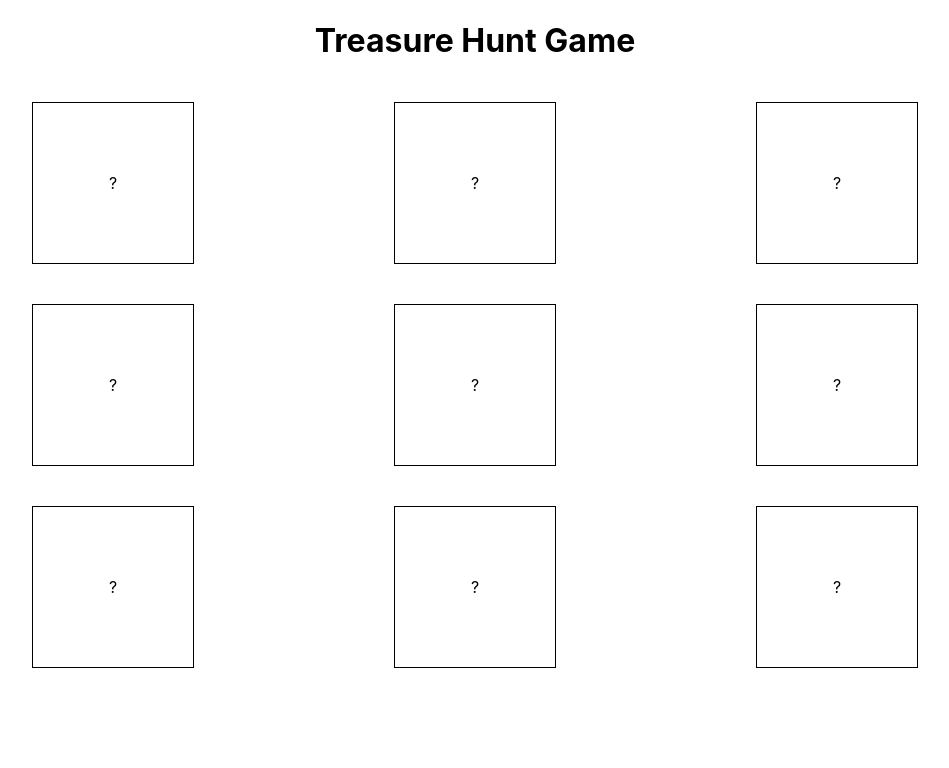
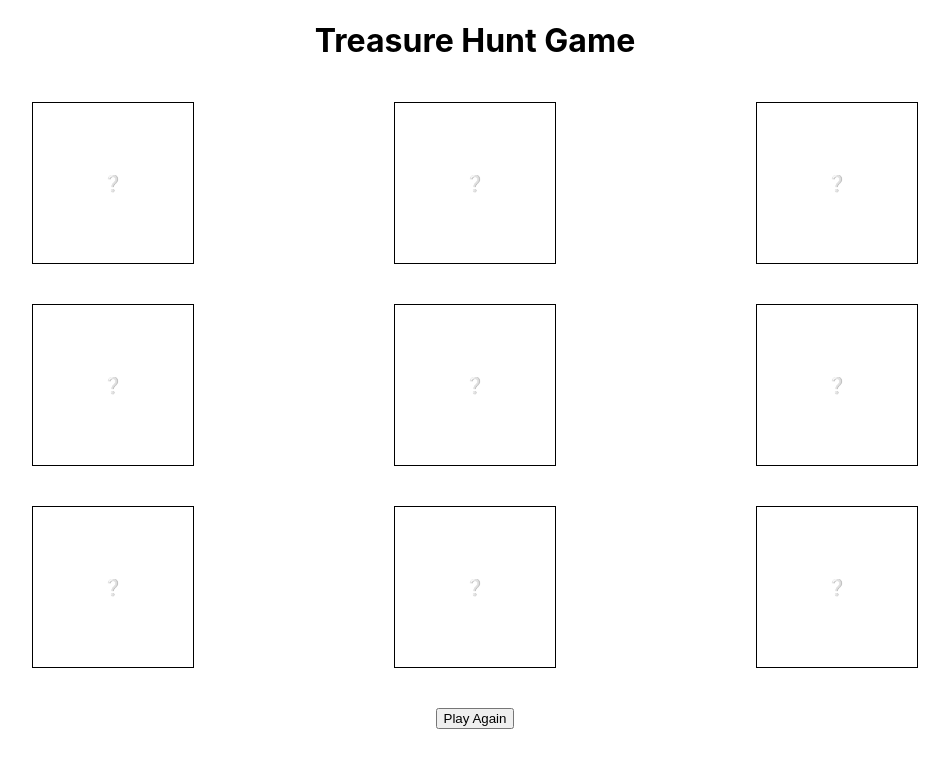
Before and after one commit to TheLavitz/treasurehunt, a React (Create React App) app: page / in a window 1280 px wide. Shown: the top 768 px of the page, without its empty margins (165-1114 px from the left). Built offline with nearby package versions, Linux system fonts and the light colour scheme.

Commit message:
Added a play again button that resets the board

```diff
--- a/src/App.css
+++ b/src/App.css
@@ -23,3 +23,10 @@ h1 {
   align-items: center;
   justify-content: center;
 }
+
+.score {
+  display: flex;
+  justify-content: center;
+  align-items: center;
+  margin-top: 2.5vh;
+}
--- a/src/App.js
+++ b/src/App.js
@@ -56,15 +56,15 @@ const App = () => {
   }, []);
 
   const [board, setBoard] = useState([
-    "?",
-    "?",
-    "?",
-    "?",
-    "?",
-    "?",
-    "?",
-    "?",
-    "?",
+    "❔",
+    "❔",
+    "❔",
+    "❔",
+    "❔",
+    "❔",
+    "❔",
+    "❔",
+    "❔",
   ]);
 
   const [bomb, setBomb] = useState(Math.floor(Math.random() * 9));
@@ -89,6 +89,12 @@ const App = () => {
     setBoard([...board]);
   };
 
+  const restart = () => {
+    setBoard(["❔", "❔", "❔", "❔", "❔", "❔", "❔", "❔", "❔"]);
+    setBomb(Math.floor(Math.random() * 9));
+    setTreasure(Math.floor(Math.random() * 9));
+  };
+
   return (
     <>
       <h1>Treasure Hunt Game</h1>
@@ -106,6 +112,9 @@ const App = () => {
           );
         })}
       </div>
+      <div className="score">
+        <button onClick={() => restart()}>Play Again</button>
+      </div>
     </>
   );
 };
```
